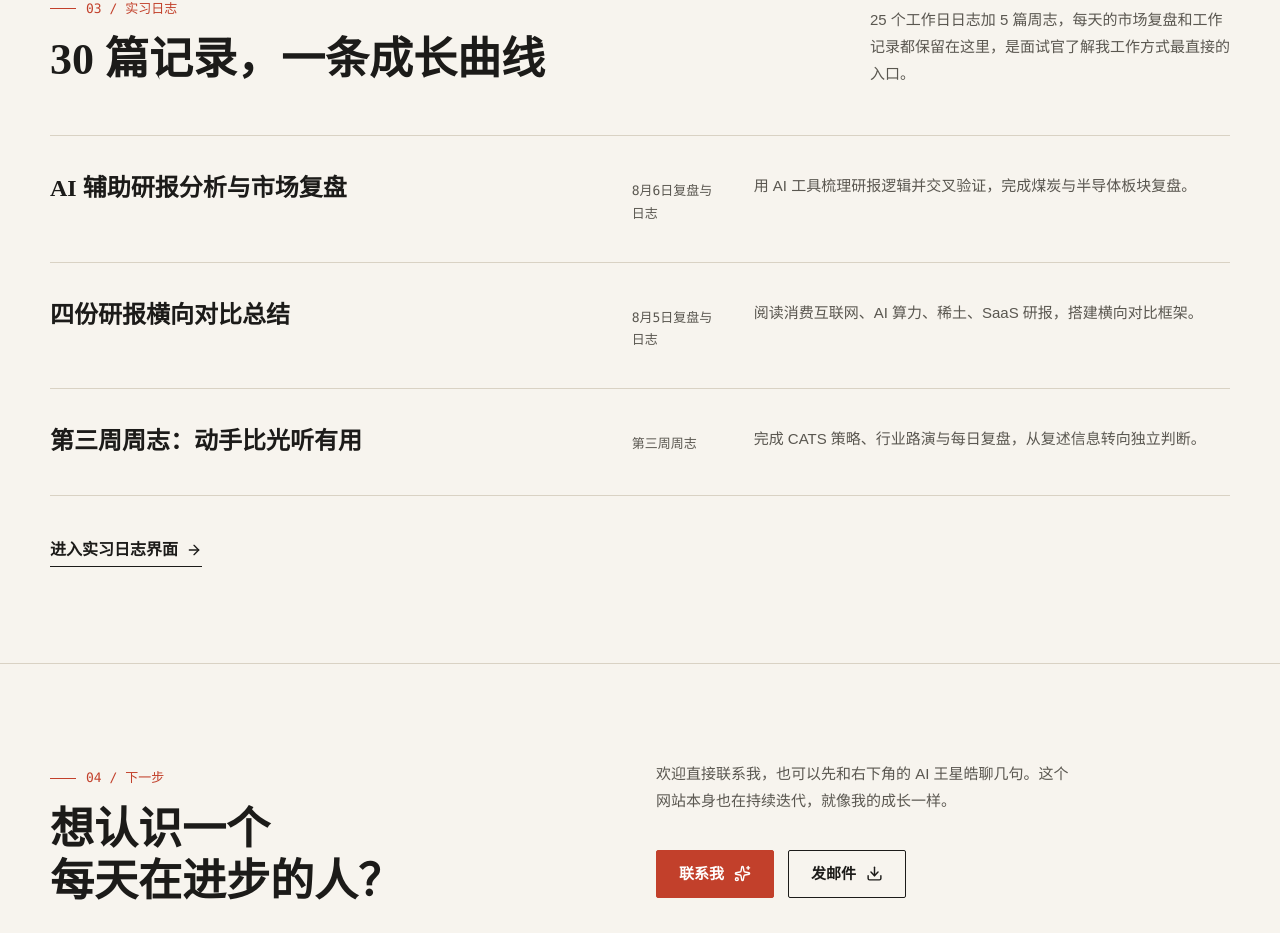
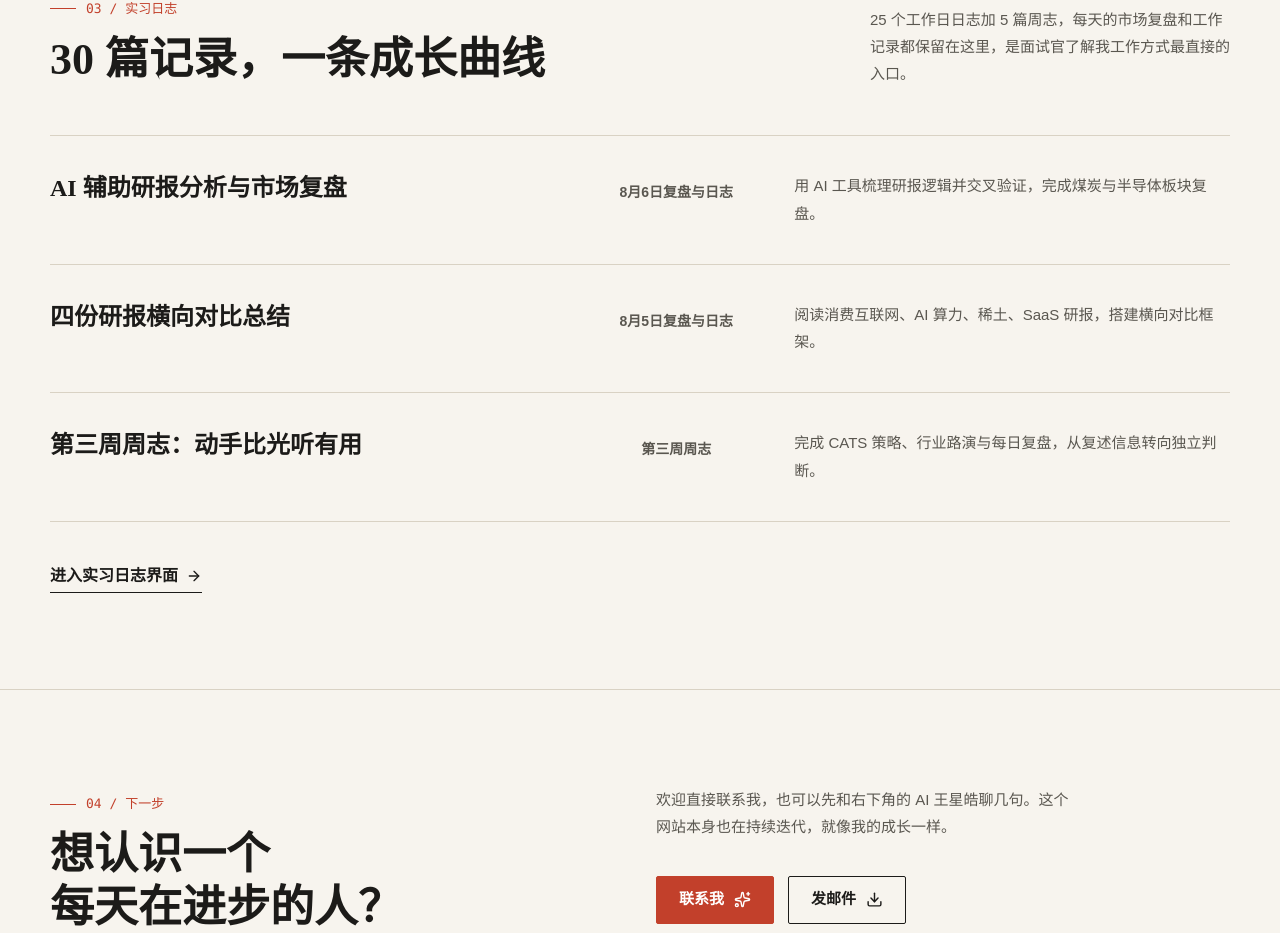
Before and after one commit to Xinghao793/xinghao-portfolio, a Next.js app: page / in a window 1280 px wide. Shown: the part 3286-4219 px from the top of the page. Built offline with nearby package versions, Linux system fonts and the light colour scheme.

Commit message:
fix: 首页日志中间列固定宽度并居中显示

```diff
--- a/app/globals.css
+++ b/app/globals.css
@@ -488,8 +488,8 @@ button {
 
 .feature-item {
   display: grid;
-  grid-template-columns: 1.5fr 90px 1.3fr;
-  gap: 32px;
+  grid-template-columns: 1.4fr minmax(180px, auto) 1.2fr;
+  gap: 28px;
   align-items: start;
   padding: 36px 0;
   border-bottom: 1px solid var(--line);
@@ -510,10 +510,13 @@ button {
 }
 
 .feature-file {
-  font-family: var(--font-mono);
-  font-size: 13px;
+  font-family: var(--font-sans);
+  font-size: 14px;
+  font-weight: 600;
   color: var(--ink-soft);
   padding-top: 8px;
+  text-align: center;
+  white-space: nowrap;
 }
 
 .feature-desc {
```
